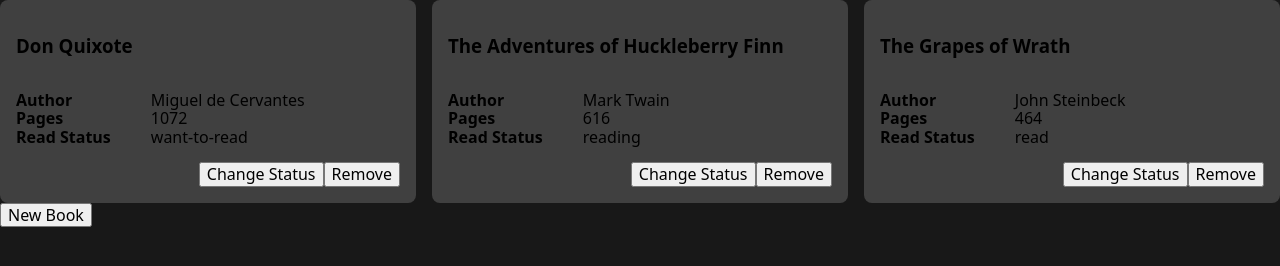
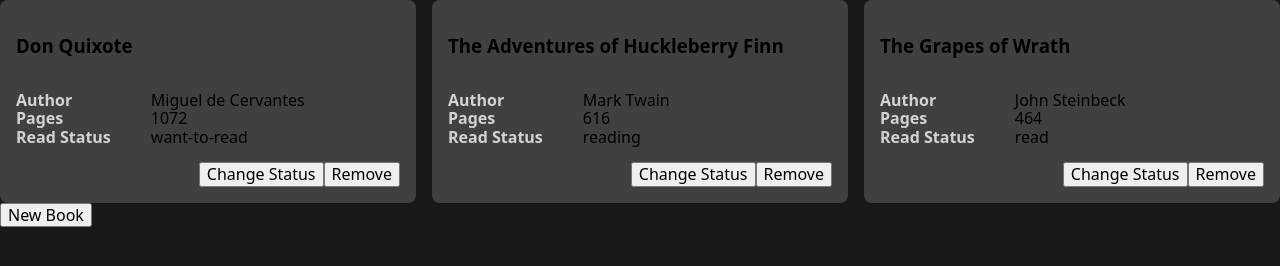
Before and after one commit to cgrustas/library, a plain HTML site: page index.html in a window 1280 px wide. Drawn offline with Linux system fonts and the light colour scheme.

Commit message:
Add light grey color to book detail labels

```diff
--- a/css/styles.css
+++ b/css/styles.css
@@ -23,6 +23,7 @@
 
 dl dt {
     font-weight: bold;
+    color: lightgrey;
 }
 
 #library article div {
```
